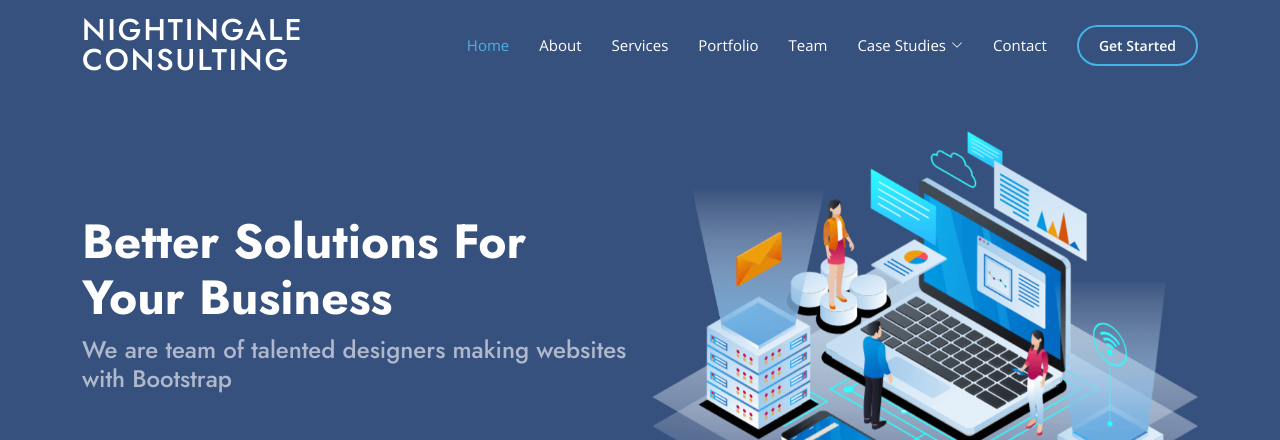
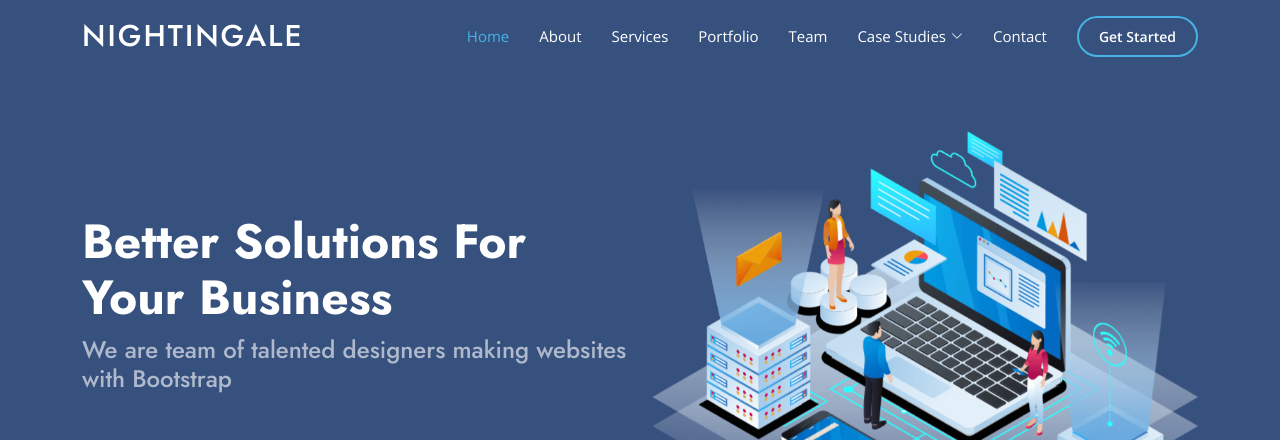
Before and after one commit to isottavia/isottavia.github.io, a plain HTML site: page index.html in a window 1280 px wide. Shown: the top 440 px of the page. Drawn offline with nearby package versions, Linux system fonts and the light colour scheme.

Commit message:
Update index.html

```diff
--- a/index.html
+++ b/index.html
@@ -43,7 +43,7 @@
   <header id="header" class="fixed-top ">
     <div class="container d-flex align-items-center">
 
-      <h1 class="logo me-auto"><a href="index.html">Nightingale Consulting</a></h1>
+      <h1 class="logo me-auto"><a href="index.html">Nightingale</a></h1>
       <!-- Uncomment below if you prefer to use an image logo -->
       <!-- <a href="index.html" class="logo me-auto"><img src="assets/img/logo.png" alt="" class="img-fluid"></a>-->
 
```
